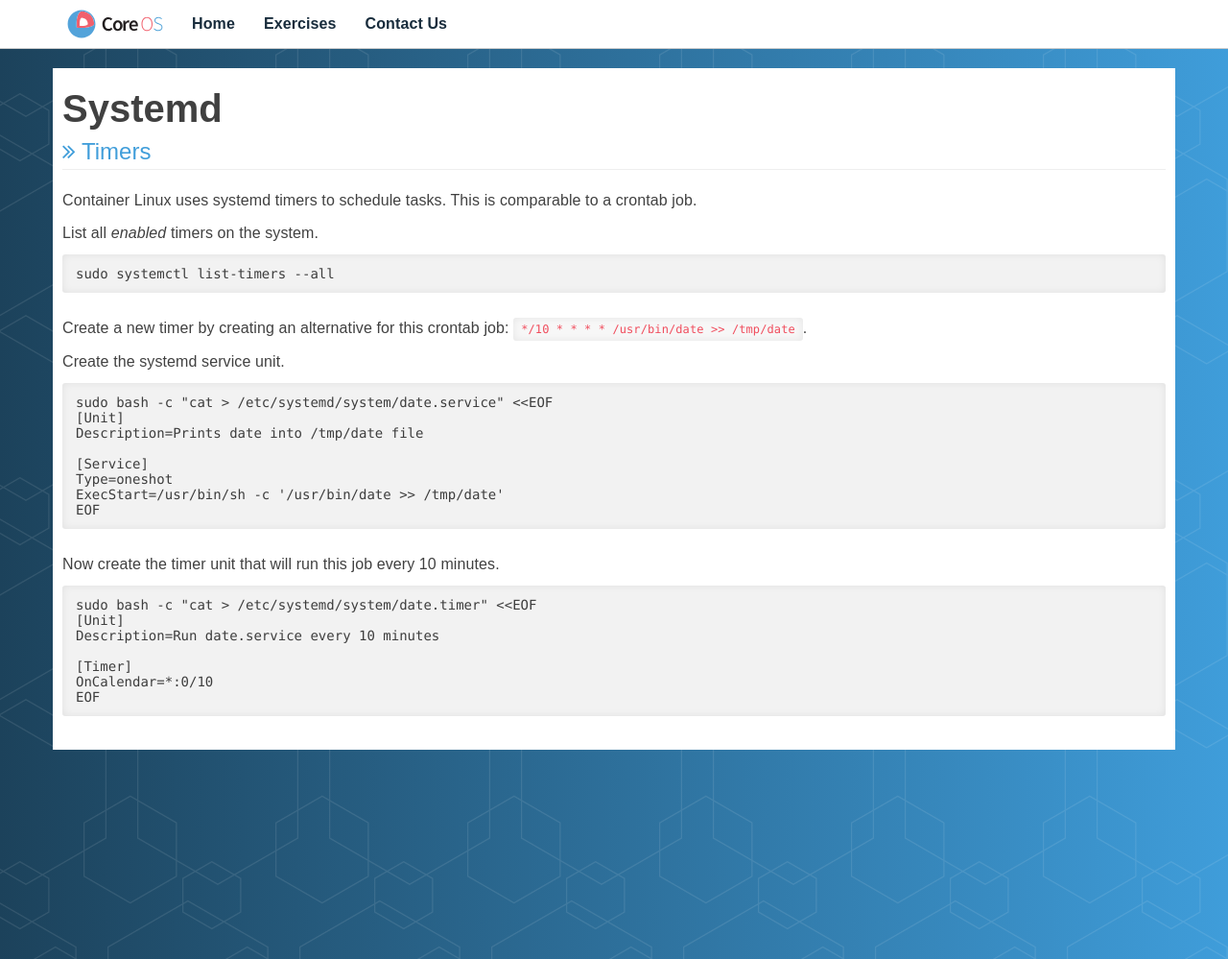
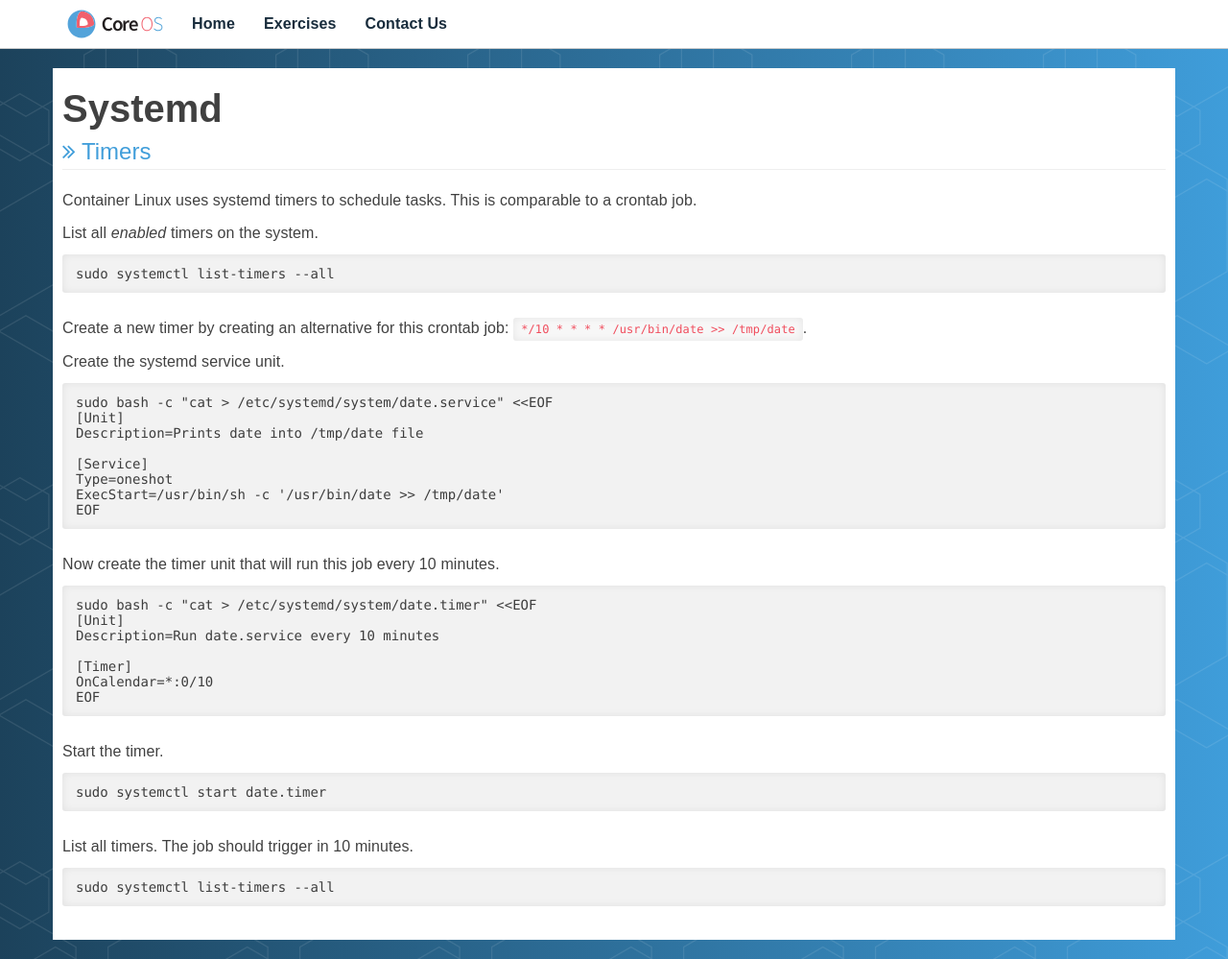
Before and after one commit to RedHatWorkshops/quay-workshop, a Jekyll site: the page built from content/labs/0006-systemd-timers.md, in a window 1280 px wide. Shown: the whole page at 96% size. Built offline with Jekyll 4.4.1, drawn with Linux system fonts in a browser that asks for light colours.

Commit message:
Update 0006-systemd-timers.md

````diff
--- a/content/labs/0006-systemd-timers.md
+++ b/content/labs/0006-systemd-timers.md
@@ -39,3 +39,15 @@ Description=Run date.service every 10 minutes
 OnCalendar=*:0/10
 EOF
 ```
+
+Start the timer.
+
+```
+sudo systemctl start date.timer
+```
+
+List all timers. The job should trigger in 10 minutes.
+
+```
+sudo systemctl list-timers --all
+```
````
